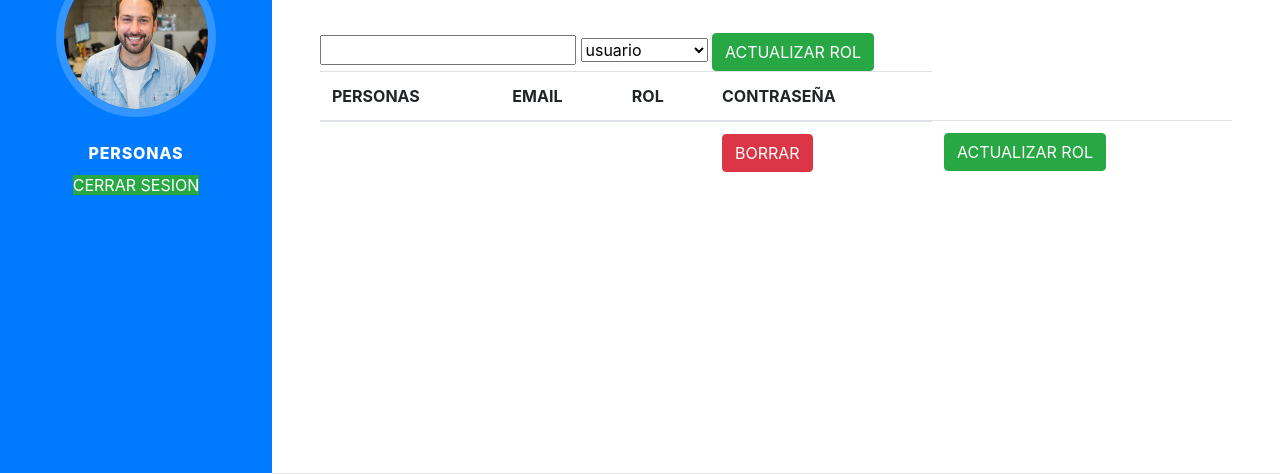
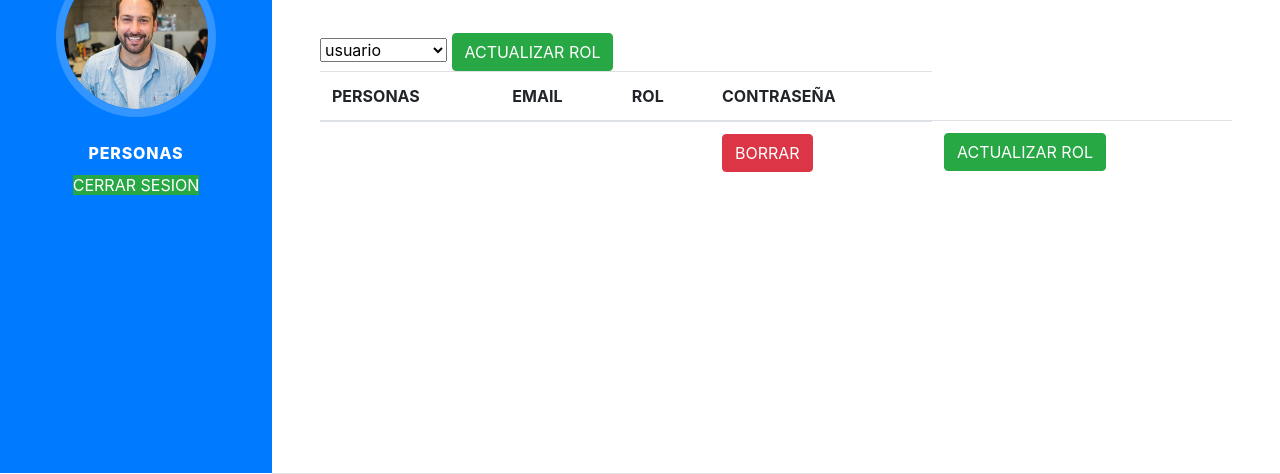
Before and after one commit to restaurantefinal/restaurentefinal-, a website with bundled scripts: page src/views/indexadministrador.html in a window 1280 px wide. Shown: the part 327-801 px from the top of the page. Built offline with nearby package versions, Linux system fonts and the light colour scheme; files whose address does not match are found by name; a web font is replaced by a local one.

Commit message:
make it bettr

```diff
--- a/src/views/indexadministrador.html
+++ b/src/views/indexadministrador.html
@@ -60,7 +60,7 @@
 
                 <% if(typeof registro !== 'undefined'){ %>
                 <form name="formDatos" method="POST" action="/Actualizarpersona">
-                    <input id="input" type="text" scope="col" name="id" value="<%= registro[0]['idpersona']%>">
+                    <input id="input" type="hidden" scope="col" name="id" value="<%= registro[0]['idpersona']%>">
                     </input>
                     <select name="rol">
                         <% if(registro[0]['rol'] == 'usuario'){ %>
```
